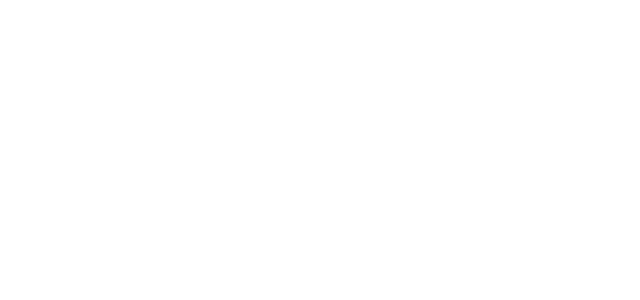
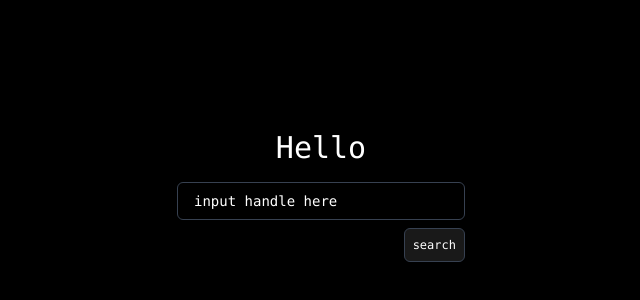
Before and after one commit to reminisce-dev/emo-swag, a React (Vite) app: page / in a window 1280 px wide. Shown: the part 204-504 px from the top of the page, without its empty margins (319-959 px from the left). Built offline with nearby package versions, Linux system fonts and the light colour scheme; a web font is replaced by a local one.

Commit message:
set up input and fetch for user handles

```diff
--- a/src/App.tsx
+++ b/src/App.tsx
@@ -1,5 +1,64 @@
+import { useState } from "react";
+
 function App() {
-  return <></>;
+  const baseApiUrl =
+    "https://public.api.bsky.app/xrpc/app.bsky.actor.getProfile";
+
+  const [handle, setHandle] = useState("");
+  const [pfp, setPfp] = useState("");
+
+  const fetchBskyPfp = async (handle) => {
+    try {
+      const apiUrl = `${baseApiUrl}?actor=${encodeURIComponent(handle)}`;
+
+      const response = await fetch(apiUrl, {
+        method: "GET",
+      });
+
+      if (!response.ok) {
+        throw new Error(`Error: ${response.status}`);
+      }
+
+      const data = await response.json();
+      console.log(data);
+    } catch (error) {
+      console.error("Error fetching profile:", error);
+    }
+  };
+
+  return (
+    <div className="bg-[#000] flex flex-col justify-center items-center h-screen">
+      <h1 className="text-white font-mono text-3xl">Hello</h1>
+      <div className="mt-4 home max-w-4xl mx-auto">
+        <div className="input-container">
+          <input
+            id="link-area"
+            spellCheck="false"
+            autoComplete="off"
+            autoCapitalize="off"
+            maxLength={256}
+            placeholder="input handle here"
+            aria-label="link input area"
+            data-form-type="text"
+            className="min-w-72 w-full px-4 py-2 font-mono text-sm text-[#fff] placeholder-[#fff] bg-black border border-gray-700 rounded-md shadow-sm focus:outline-none focus:ring-1 focus:ring-[#fff] focus:border-white-500"
+            value={handle}
+            onChange={(e) => setHandle(e.target.value)}
+          />
+        </div>
+        <div className="action-container flex justify-end font-mono text-white">
+          <button
+            className="search-btn bg-[#191919]
+            border border-gray-700 rounded-md
+             p-2 text-xs mt-2 hover:bg-[#1f1f1f]
+              hover:border-gray-700"
+            onClick={() => fetchBskyPfp(handle)}
+          >
+            search
+          </button>
+        </div>
+      </div>
+    </div>
+  );
 }
 
 export default App;
```
